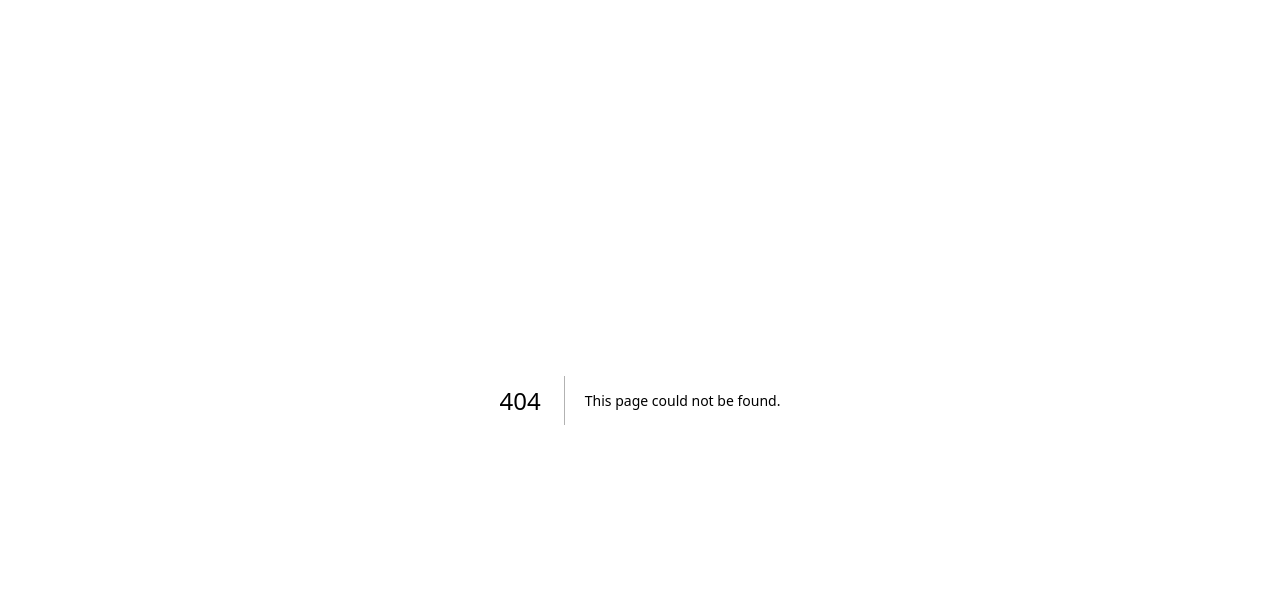
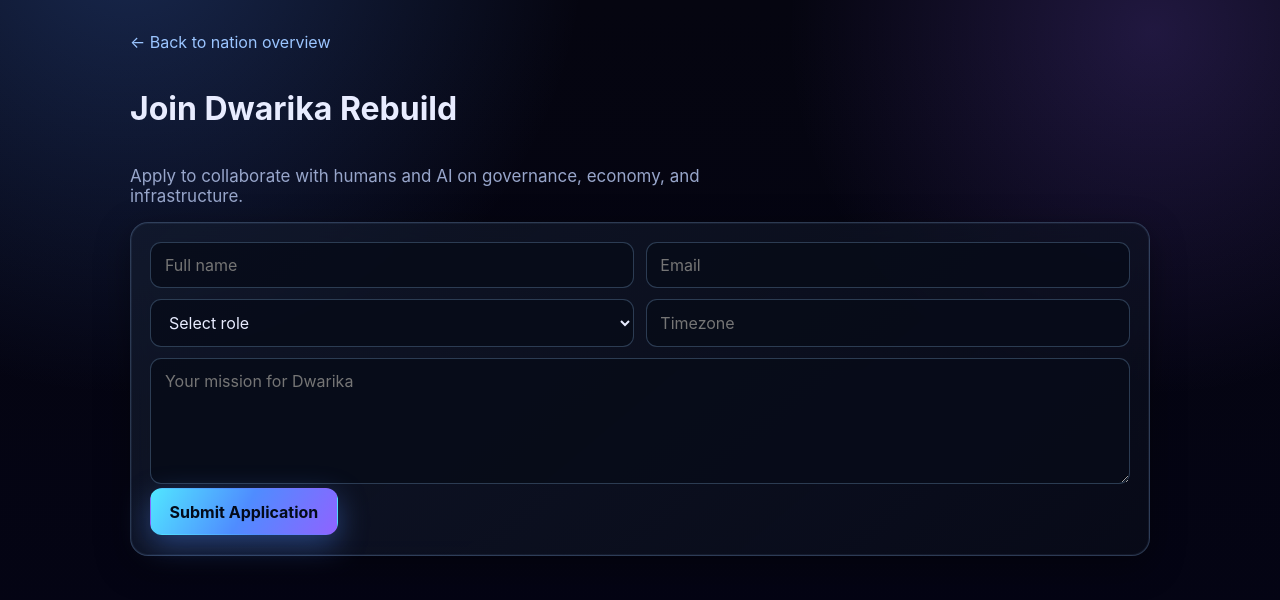
Before and after one commit to AnkitYadavnadaura/Dwarika_rebuild, a Next.js app: page /join in a window 1280 px wide. Before the commit this address had no page. Shown: the top 600 px of the page. Built offline with nearby package versions, Linux system fonts and the light colour scheme.

Commit message:
Add dedicated pages for governance economy agents open-source and join

```diff
--- a/app/globals.css
+++ b/app/globals.css
@@ -447,3 +447,50 @@ textarea:focus {
     padding-top: 3rem;
   }
 }
+
+.top-nav {
+  position: sticky;
+  top: 1rem;
+  z-index: 15;
+  display: flex;
+  gap: 0.35rem;
+  flex-wrap: wrap;
+  padding: 0.6rem;
+}
+
+.top-nav a {
+  color: #c0d7ff;
+  text-decoration: none;
+  padding: 0.45rem 0.72rem;
+  border-radius: 9px;
+  border: 1px solid transparent;
+  transition: 0.25s ease;
+  font-size: 0.9rem;
+}
+
+.top-nav a:hover {
+  border-color: rgba(81, 230, 255, 0.48);
+  background: rgba(81, 230, 255, 0.08);
+}
+
+.subpage-shell {
+  width: min(1020px, 100% - 2rem);
+  margin: 0 auto;
+  padding: 2rem 0 5rem;
+  display: grid;
+  gap: 1rem;
+}
+
+.subpage-panel {
+  padding: 1.2rem;
+}
+
+.back-link {
+  color: #9bc5ff;
+  text-decoration: none;
+}
+
+.inline-btn {
+  display: inline-block;
+  text-decoration: none;
+}
--- /dev/null
+++ b/app/join/page.js
@@ -0,0 +1,28 @@
+import Link from 'next/link';
+
+export default function JoinPage() {
+  return (
+    <main className="subpage-shell">
+      <Link href="/" className="back-link">← Back to nation overview</Link>
+      <h1>Join Dwarika Rebuild</h1>
+      <p className="subtitle">Apply to collaborate with humans and AI on governance, economy, and infrastructure.</p>
+      <form className="panel subpage-panel form-panel" action="#">
+        <div className="form-row">
+          <input placeholder="Full name" />
+          <input placeholder="Email" />
+        </div>
+        <div className="form-row">
+          <select defaultValue="">
+            <option value="" disabled>Select role</option>
+            <option>Citizen Builder</option>
+            <option>Policy Researcher</option>
+            <option>AI Engineer</option>
+          </select>
+          <input placeholder="Timezone" />
+        </div>
+        <textarea rows={5} placeholder="Your mission for Dwarika" />
+        <button className="btn-primary" type="submit">Submit Application</button>
+      </form>
+    </main>
+  );
+}
--- a/app/page.js
+++ b/app/page.js
@@ -5,6 +5,7 @@ import Counter from '../components/Counter';
 import CursorGlow from '../components/CursorGlow';
 import Reveal from '../components/Reveal';
 import StarfieldCanvas from '../components/StarfieldCanvas';
+import TopNav from '../components/TopNav';
 
 const systems = [
   {
@@ -50,6 +51,8 @@ export default function HomePage() {
           <div className="loading-line" />
         </div>
       </div>
+
+      <TopNav />
 
       <section className="hero">
         <Reveal className="hero-content">
```
Also changed, not shown: app/agents/page.js (added, +26 -0 lines), app/economy/page.js (added, +16 -0 lines), app/governance/page.js (added, +31 -0 lines), app/open-source/page.js (added, +21 -0 lines), components/TopNav.jsx (added, +24 -0 lines).
